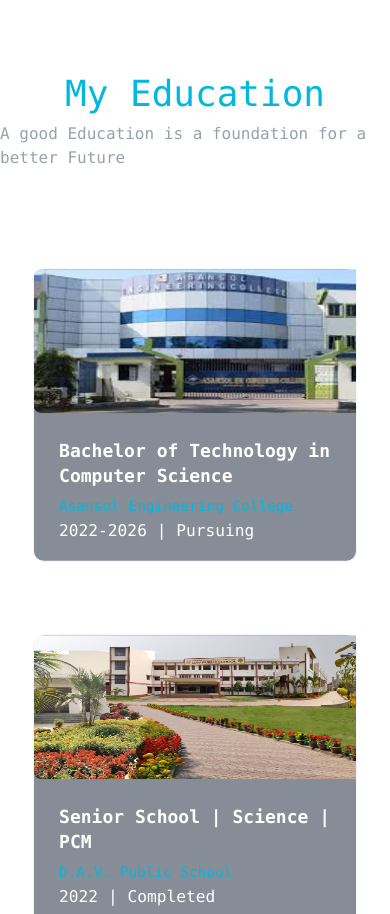
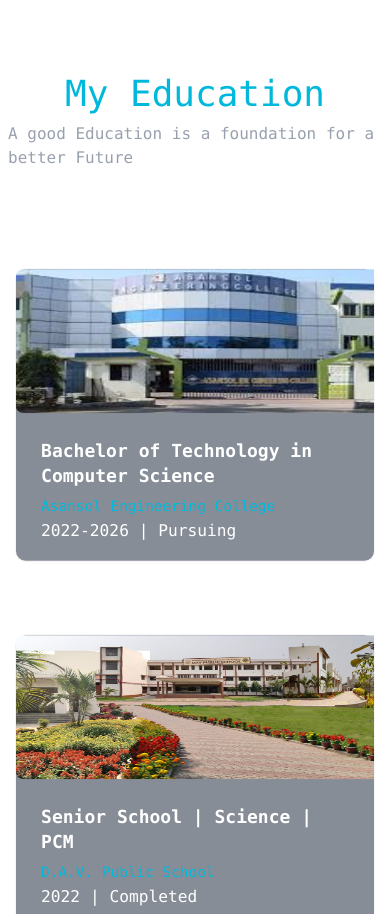
Before and after one commit to nilamkumari11/Nilam-Portfolio, a React (Vite) app: page / in a window 390 px wide. Shown: the part 3180-4094 px from the top of the page. Built offline with nearby package versions, Linux system fonts and the light colour scheme.

Commit message:
changed p

```diff
--- a/src/components/Education.jsx
+++ b/src/components/Education.jsx
@@ -8,7 +8,7 @@ export const Education = ({id}) => {
         <div id={id} className='mb-40'>
             <div className="flex flex-col text-cyan-500 items-center mt-50 mb-20 font-mono">
                 <h1 className="text-4xl mb-2">My Education</h1>
-                <h2 className="text-gray-400">A good Education is a foundation for a better Future</h2>
+                <h2 className="text-gray-400 ml-2">A good Education is a foundation for a better Future</h2>
             </div>
             <div className=''>
                 <div className = "flex flex-col items-center">
@@ -52,7 +52,7 @@ const Card = (
     }
 ) => {
     return (
-        <div className="flex lg:flex-row flex-col lg:items-center lg:w-250 md:w-180 sm:w-150 w-90 lg:h-40 bg-gray-700/60 rounded-xl border border-white shadow-cyan-500 hover:shadow-md hover:border-cyan-500 mb-10 hover:scale-105 transition-transform ">
+        <div className="flex lg:flex-row flex-col lg:items-center lg:w-250 md:w-180 sm:w-150 w-100 lg:h-40 bg-gray-700/60 rounded-xl border border-white shadow-cyan-500 hover:shadow-md hover:border-cyan-500 mb-10 hover:scale-105 transition-transform ">
             <div>
                 <img src={photo} alt="School" className="lg:w-60 md:w-180 sm:w-150 w-110 h-40 rounded-l-lg"/>
             </div>
```
